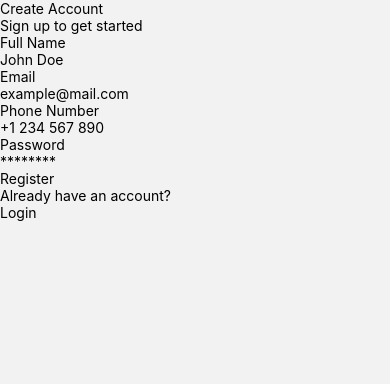
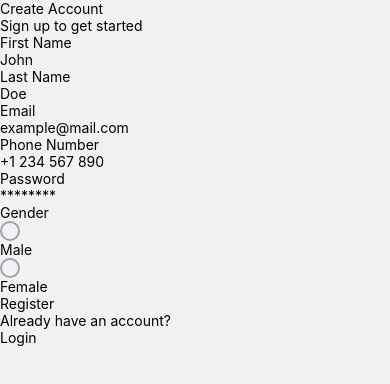
Before and after one commit to VedahamTechnology/UserappServiceProvider, a React Native app: screen /RegisterScreen in a window 390 px wide. Shown: the top 384 px of the page. Built offline with nearby package versions, Linux system fonts and the light colour scheme.

Commit message:
network error fixed

```diff
--- a/src/screens/LoginScreen.tsx
+++ b/src/screens/LoginScreen.tsx
@@ -23,7 +23,7 @@ export default function LoginScreen({ navigation }: any) {
 
     setLoading(true);
     try {
-      const response = await login({ email, password });
+      const response = await login({ email, password, role: "customer" });
       console.log("Login Success:", response);
       Alert.alert("Success", "Logged in successfully!");
       // Navigate to Home/Dashboard when available
@@ -38,7 +38,7 @@ export default function LoginScreen({ navigation }: any) {
     <SafeAreaView className="flex-1 bg-white p-6">
       <View className="mt-10">
         <Text className="text-3xl font-bold text-gray-800">Welcome Back</Text>
-        <Text className="text-gray-500 mt-2">Login to your account</Text>
+        <Text className="text-gray-500 mt-2">Login to your accounts</Text>
       </View>
 
       <View className="mt-10">
--- a/src/screens/RegisterScreen.tsx
+++ b/src/screens/RegisterScreen.tsx
@@ -13,16 +13,18 @@ import { registerCustomer } from "../api/authApi";
 
 export default function RegisterScreen({ navigation }: any) {
   const [formData, setFormData] = useState({
-    name: "",
+    firstName: "",
+    lastName: "",
     email: "",
     phone: "",
     password: "",
+    gender: ""
   });
   const [loading, setLoading] = useState(false);
 
   const handleRegister = async () => {
-    const { name, email, phone, password } = formData;
-    if (!name || !email || !phone || !password) {
+    const { firstName, lastName, email, phone, password, gender } = formData;
+    if (!firstName || !lastName || !email || !phone || !password || !gender) {
       Alert.alert("Error", "Please fill in all fields");
       return;
     }
@@ -55,12 +57,21 @@ export default function RegisterScreen({ navigation }: any) {
 
         <View className="mt-10">
           <View className="mb-6">
-            <Text className="text-gray-700 font-semibold mb-2">Full Name</Text>
+            <Text className="text-gray-700 font-semibold mb-2">First Name</Text>
             <TextInput
               className="border-b border-gray-300 py-2 text-lg"
-              placeholder="John Doe"
-              value={formData.name}
-              onChangeText={(text) => updateFormData("name", text)}
+              placeholder="John"
+              value={formData.firstName}
+              onChangeText={(text) => updateFormData("firstName", text)}
+            />
+          </View>
+           <View className="mb-6">
+            <Text className="text-gray-700 font-semibold mb-2">Last Name</Text>
+            <TextInput
+              className="border-b border-gray-300 py-2 text-lg"
+              placeholder="Doe"
+              value={formData.lastName}
+              onChangeText={(text) => updateFormData("lastName", text)}
             />
           </View>
 
@@ -97,12 +108,82 @@ export default function RegisterScreen({ navigation }: any) {
               onChangeText={(text) => updateFormData("password", text)}
             />
           </View>
+          <View className="mb-6">
+  <Text className="text-gray-700 font-semibold mb-3">
+    Gender
+  </Text>
+
+  <View className="flex-row">
+    <TouchableOpacity
+      className="flex-row items-center mr-8"
+      onPress={() => updateFormData("gender", "male")}
+    >
+      <View
+        style={{
+          width: 20,
+          height: 20,
+          borderRadius: 10,
+          borderWidth: 2,
+          borderColor:
+            formData.gender === "male" ? "#2563eb" : "#9ca3af",
+          justifyContent: "center",
+          alignItems: "center",
+          marginRight: 8,
+        }}
+      >
+        {formData.gender === "male" && (
+          <View
+            style={{
+              width: 10,
+              height: 10,
+              borderRadius: 5,
+              backgroundColor: "#2563eb",
+            }}
+          />
+        )}
+      </View>
+
+      <Text>Male</Text>
+    </TouchableOpacity>
+
+    <TouchableOpacity
+      className="flex-row items-center"
+      onPress={() => updateFormData("gender", "female")}
+    >
+      <View
+        style={{
+          width: 20,
+          height: 20,
+          borderRadius: 10,
+          borderWidth: 2,
+          borderColor:
+            formData.gender === "female" ? "#2563eb" : "#9ca3af",
+          justifyContent: "center",
+          alignItems: "center",
+          marginRight: 8,
+        }}
+      >
+        {formData.gender === "female" && (
+          <View
+            style={{
+              width: 10,
+              height: 10,
+              borderRadius: 5,
+              backgroundColor: "#2563eb",
+            }}
+          />
+        )}
+      </View>
+
+      <Text>Female</Text>
+    </TouchableOpacity>
+  </View>
+</View>
         </View>
 
         <TouchableOpacity
-          className={`bg-blue-600 py-4 rounded-xl mt-4 flex-row justify-center items-center ${
-            loading ? "opacity-70" : ""
-          }`}
+          className={`bg-blue-600 py-4 rounded-xl mt-4 flex-row justify-center items-center ${loading ? "opacity-70" : ""
+            }`}
           onPress={handleRegister}
           disabled={loading}
         >
```
Also changed, not shown: @/components/ui/input.tsx (added, +29 -0 lines), src/components/ui/input.tsx (added, +14 -0 lines), components.json (added).
